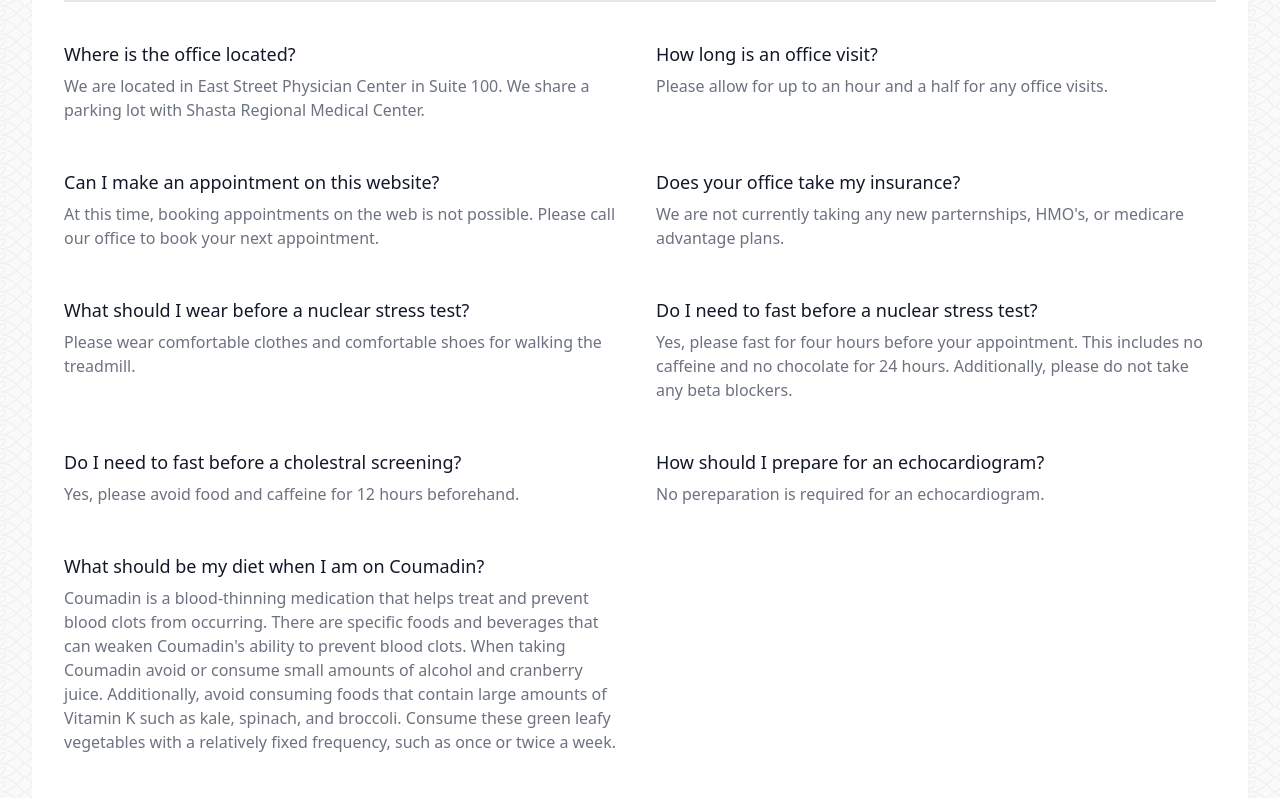
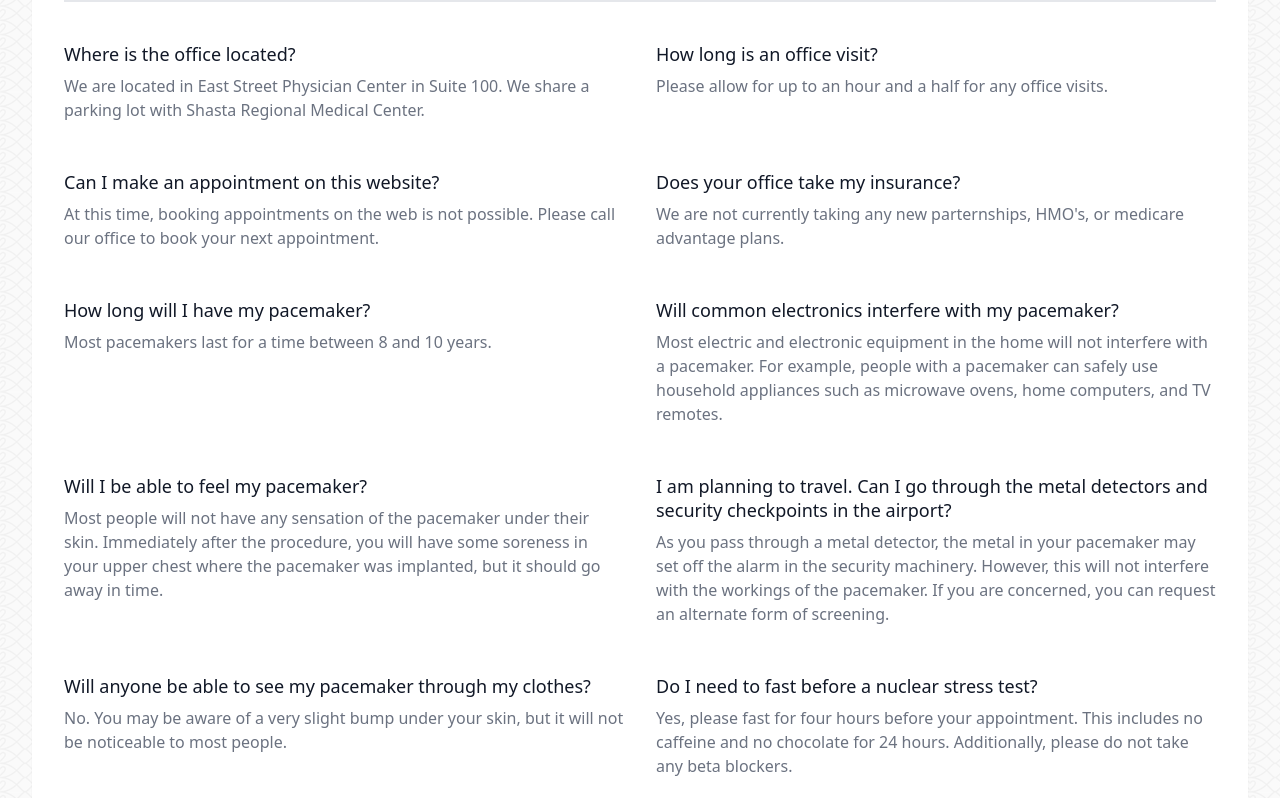
Before and after one commit to ladderdesigns/doctor-template-1, a Next.js app: page /contact in a window 1280 px wide. Shown: the part 1328-2126 px from the top of the page. Built offline with nearby package versions, Linux system fonts and the light colour scheme.

Commit message:
chore: updated FAQ

```diff
--- a/src/components/Background.tsx
+++ b/src/components/Background.tsx
@@ -9,7 +9,7 @@ interface Props {
 const Background = ({ image, height, width, children }: Props) => {
   return (
     <div
-      className="overflow-auto"
+      className="overflow-auto z-10"
       id="bg"
       style={{
         backgroundImage: `url(/${image})`,
--- a/src/components/CenteredAccordion.tsx
+++ /dev/null
@@ -1,65 +0,0 @@
-/* This example requires Tailwind CSS v2.0+ */
-import { Disclosure } from '@headlessui/react';
-import { ChevronDownIcon } from '@heroicons/react/outline';
-
-const faqs = [
-  {
-    service: "What's the best thing about Switzerland?",
-    definition:
-      "I don't know, but the flag is a big plus. Lorem ipsum dolor sit amet consectetur adipisicing elit. Quas cupiditate laboriosam fugiat.",
-  },
-  {
-    service: "What's the worst thing about a pineapple?",
-    definition:
-      "I also don't know the answer to this. Lorem ipsum dolor sit amet consectetur adipisicing elit. Quas cupiditate laboriosam fugiat.",
-  },
-];
-
-function classNames(...classes: string[]) {
-  return classes.filter(Boolean).join(' ');
-}
-
-export default function CenteredAccordion() {
-  return (
-    <div className="bg-white max-w-7xl mx-auto my-10 rounded-xl">
-      <div className="max-w-7xl mx-auto px-4 py-12 sm:px-6 sm:py-16 lg:px-8">
-        <div className="divide-gray-200 divide-y-2 max-w-3xl mx-auto">
-          <h2 className="font-semibold text-3xl text-center tracking-tight sm:text-4xl">
-            What we provide
-          </h2>
-          <dl className="divide-gray-200 divide-y mt-6 space-y-6">
-            {faqs.map((faq) => (
-              <Disclosure as="div" key={faq.service} className="pt-6">
-                {({ open }) => (
-                  <>
-                    <dt className="text-lg">
-                      <Disclosure.Button className="flex items-start justify-between text-gray-400 text-left w-full">
-                        <span className="font-medium text-gray-900">
-                          {faq.service}
-                        </span>
-                        <span className="flex h-7 items-center ml-6">
-                          <ChevronDownIcon
-                            className={classNames(
-                              open ? '-rotate-180' : 'rotate-0',
-                              'h-6 transform w-6',
-                            )}
-                            aria-hidden="true"
-                          />
-                        </span>
-                      </Disclosure.Button>
-                    </dt>
-                    <Disclosure.Panel as="dd" className="mt-2 pr-12">
-                      <p className="text-base text-gray-500">
-                        {faq.definition}
-                      </p>
-                    </Disclosure.Panel>
-                  </>
-                )}
-              </Disclosure>
-            ))}
-          </dl>
-        </div>
-      </div>
-    </div>
-  );
-}
--- a/src/components/FAQ.tsx
+++ b/src/components/FAQ.tsx
@@ -25,28 +25,52 @@ const faqs = [
   },
   {
     id: 5,
-    question: 'What should I wear before a nuclear stress test?',
-    answer:
-      'Please wear comfortable clothes and comfortable shoes for walking the treadmill.',
+    question: 'How long will I have my pacemaker?',
+    answer: 'Most pacemakers last for a time between 8 and 10 years.',
   },
   {
     id: 6,
+    question: 'Will common electronics interfere with my pacemaker?',
+    answer:
+      'Most electric and electronic equipment in the home will not interfere with a pacemaker. For example, people with a pacemaker can safely use household appliances such as microwave ovens, home computers, and TV remotes.',
+  },
+  {
+    id: 7,
+    question: 'Will I be able to feel my pacemaker?',
+    answer:
+      'Most people will not have any sensation of the pacemaker under their skin. Immediately after the procedure, you will have some soreness in your upper chest where the pacemaker was implanted, but it should go away in time.',
+  },
+  {
+    id: 8,
+    question:
+      'I am planning to travel. Can I go through the metal detectors and security checkpoints in the airport?',
+    answer:
+      'As you pass through a metal detector, the metal in your pacemaker may set off the alarm in the security machinery. However, this will not interfere with the workings of the pacemaker. If you are concerned, you can request an alternate form of screening.',
+  },
+  {
+    id: 9,
+    question: 'Will anyone be able to see my pacemaker through my clothes?',
+    answer:
+      'No. You may be aware of a very slight bump under your skin, but it will not be noticeable to most people.',
+  },
+  {
+    id: 10,
     question: 'Do I need to fast before a nuclear stress test?',
     answer:
       'Yes, please fast for four hours before your appointment. This includes no caffeine and no chocolate for 24 hours. Additionally, please do not take any beta blockers. ',
   },
   {
-    id: 7,
+    id: 11,
     question: 'Do I need to fast before a cholestral screening?',
     answer: 'Yes, please avoid food and caffeine for 12 hours beforehand.',
   },
   {
-    id: 8,
+    id: 12,
     question: 'How should I prepare for an echocardiogram?',
     answer: 'No pereparation is required for an echocardiogram.',
   },
   {
-    id: 9,
+    id: 13,
     question: 'What should be my diet when I am on Coumadin?',
     answer:
       "Coumadin is a blood-thinning medication that helps treat and prevent blood clots from occurring. There are specific foods and beverages that can weaken Coumadin's ability to prevent blood clots. When taking Coumadin avoid or consume small amounts of alcohol and cranberry juice. Additionally, avoid consuming foods that contain large amounts of Vitamin K such as kale, spinach, and broccoli. Consume these green leafy vegetables with a relatively fixed frequency, such as once or twice a week.",
--- a/src/pages/index.tsx
+++ b/src/pages/index.tsx
@@ -60,13 +60,13 @@ export default function Index() {
               </div>
             </div>
 
-            <div className="bg-white mb-20 lg:my-24">
+            <div className="bg-transparent mb-20 mt-20 sm:mt-0 lg:my-24">
               <div className="bg-red-800 pb-16 lg:pb-0 lg:relative lg:z-10">
                 <div className="lg:gap-8 lg:grid lg:grid-cols-3 lg:max-w-7xl lg:mx-auto lg:px-8">
                   <div className="relative lg:-my-8">
                     <div
                       aria-hidden="true"
-                      className="absolute bg-white h-1/2 inset-x-0 top-0 lg:hidden"
+                      className="absolute bg-white h-1/2 inset-x-0 top-0 z-0 lg:hidden"
                     />
                     <div className="max-w-md mx-auto px-4 sm:max-w-3xl sm:px-6 lg:h-full lg:p-0">
                       <div className="aspect-h-6 aspect-w-10 overflow-hidden rounded-xl shadow-xl sm:aspect-h-7 sm:aspect-w-16 lg:aspect-none lg:h-full">
```
